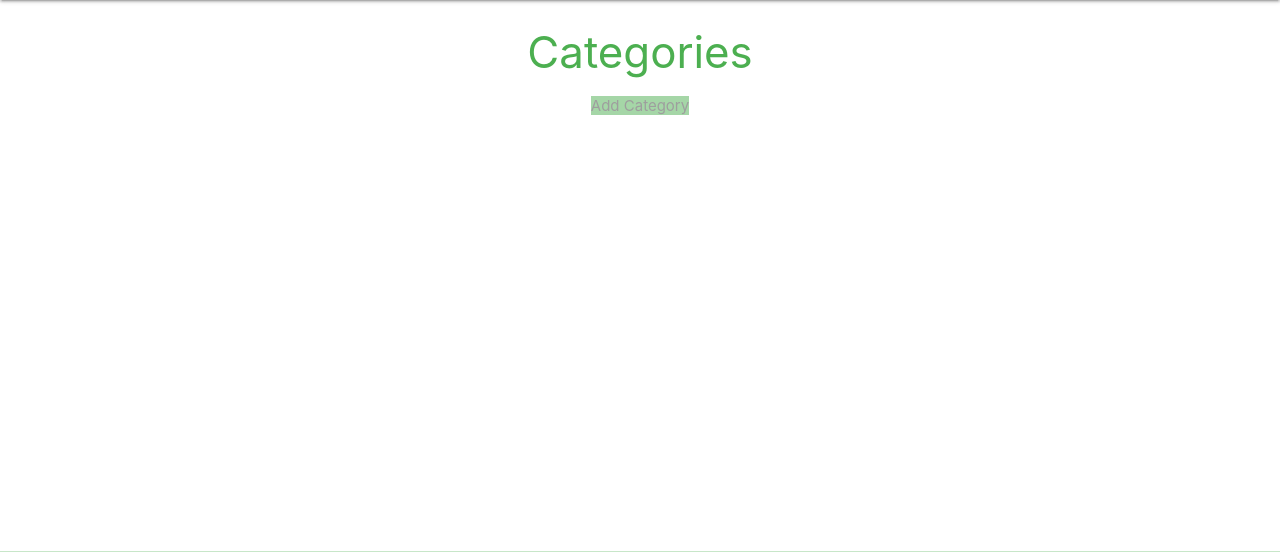
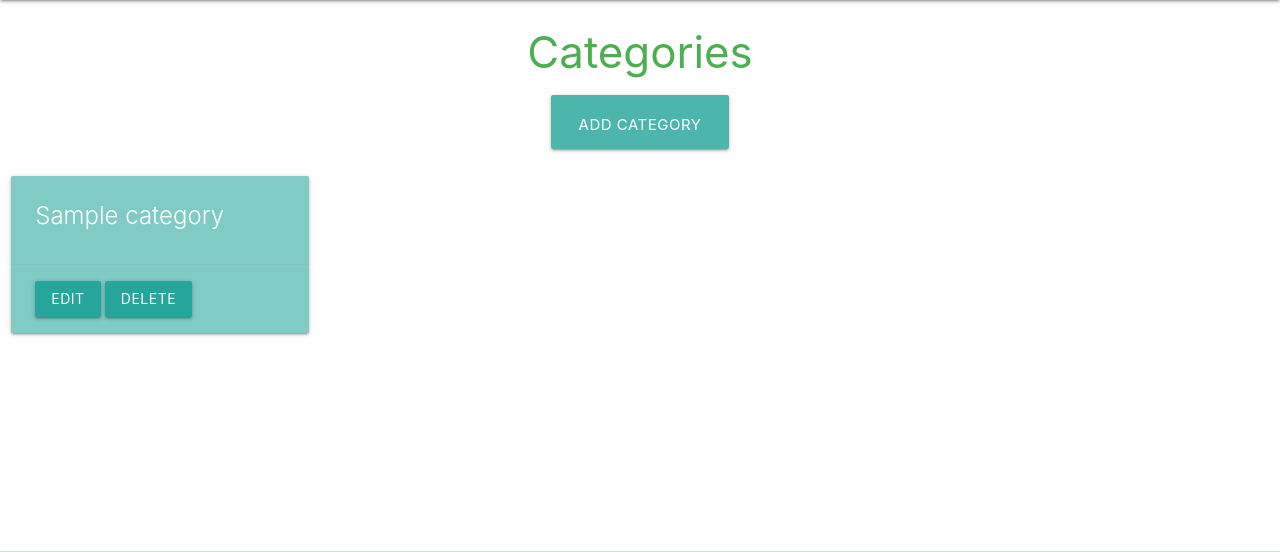
Before and after one commit to alcl2000/task-planner, a Flask app: page /categories in a window 1280 px wide. Shown: the part 64-616 px from the top of the page. Run offline with Flask 2, Linux system fonts and the light colour scheme; tables that the repository leaves empty hold one stand-in row (values such as "Sample post").

Commit message:
add: cards to show all categories

```diff
--- a/taskmanager/templates/categories.html
+++ b/taskmanager/templates/categories.html
@@ -4,10 +4,25 @@
 
     <div class="row">
         <div class="col s12 center-align">
-        <a href="{{url_for('add_category')}}" class="bttn-large green lighten-3 grey-text">
+            <a href="{{url_for('add_category')}}" class="btn-large teal lighten-2">
                 Add Category <i class="exposure_plus_1"></i>
             </a>
         </div>
     </div>
+    <div class="row">
+        {% for category in categories %}
+            <div class="col s12 m6 l3">
+            <div class="card teal lighten-3">
+                <div class="card-content white-text">
+                <span class="card-title">{{ category.category_name }}</span>
+                </div>
+                <div class="card-action">
+                <a href="{{ url_for('edit_category', category_id=category.id) }}" class="btn">Edit</a>
+                <a href="{{ url_for('delete_category', category_id=category.id) }}" class="btn ">Delete</a>
+                </div>
+            </div>
+            </div>
+        {% endfor %}
+    </div>
 
 {% endblock %}
```
Lines whose indentation alone changed are shown as unchanged.
